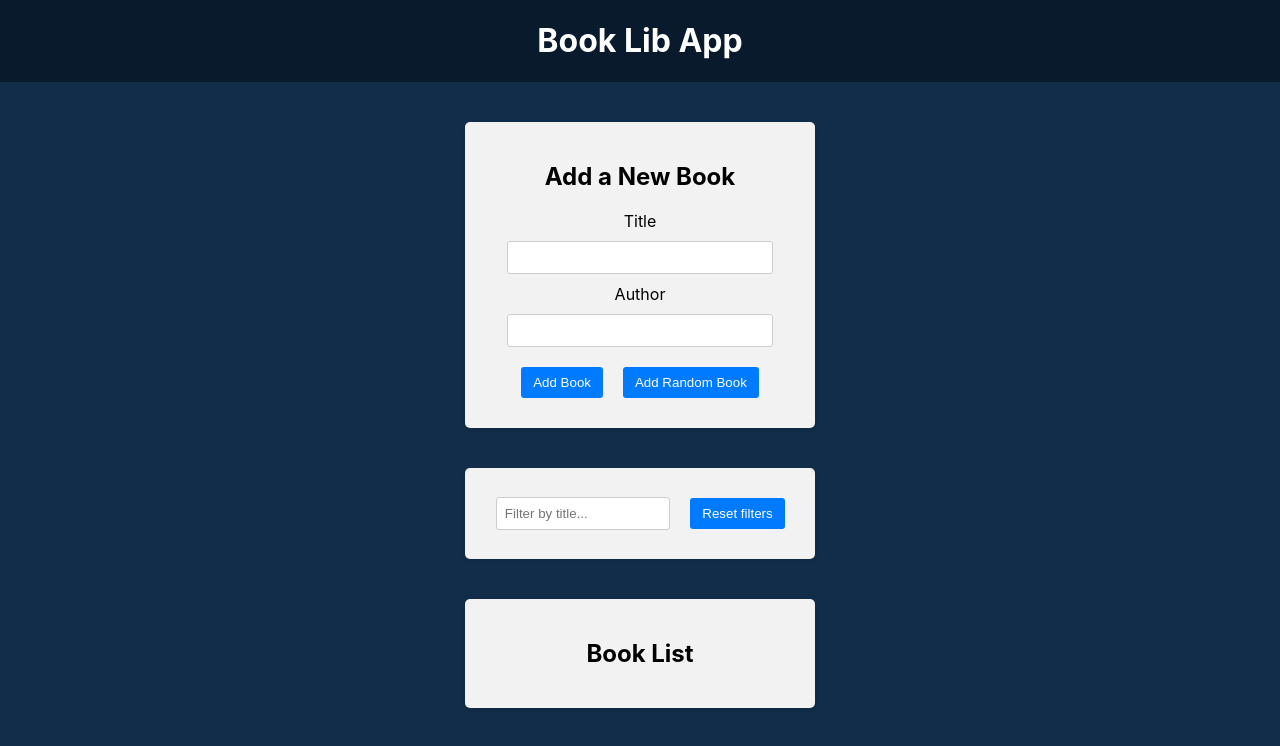
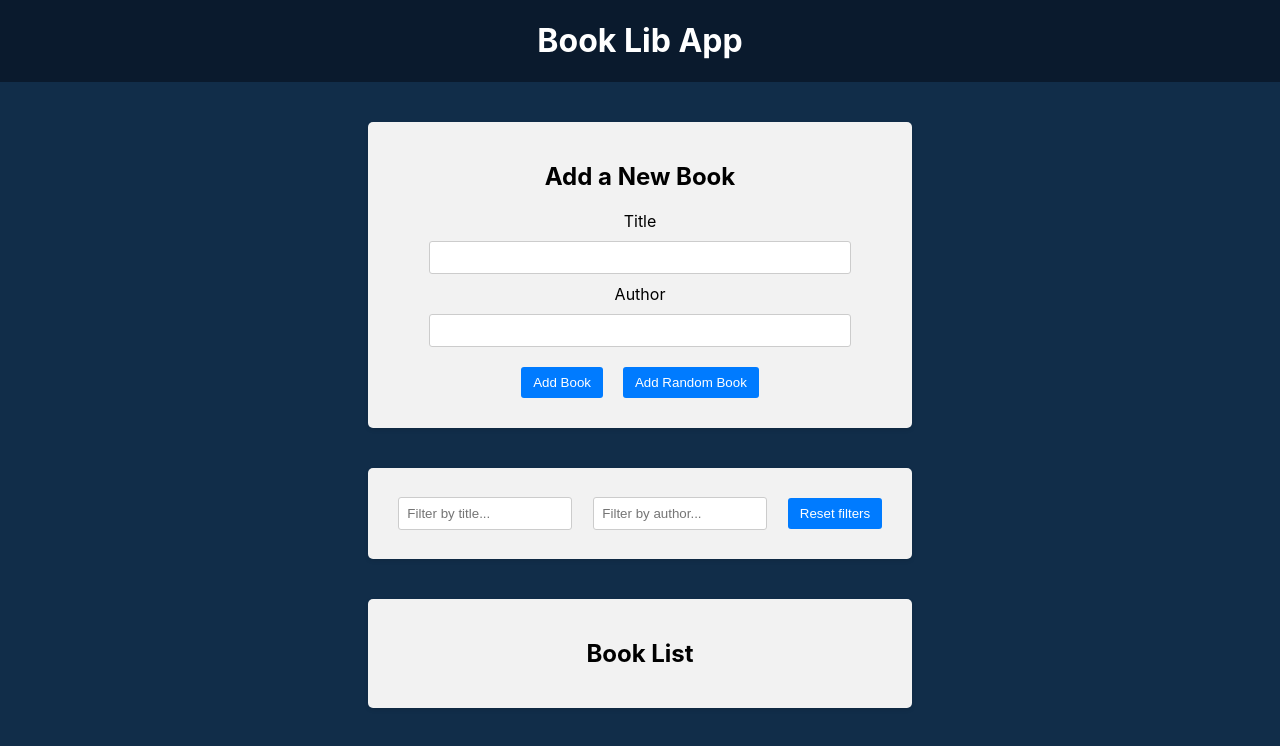
Before and after one commit to Andrei29SE/React-redux, a React (Create React App) app in the folder front-end/: page / in a window 1280 px wide. Shown: the top 746 px of the page. Built offline with nearby package versions, Linux system fonts and the light colour scheme.

Commit message:
10 - added author filter

```diff
--- a/front-end/src/components/BookList/BookList.js
+++ b/front-end/src/components/BookList/BookList.js
@@ -2,11 +2,12 @@
 import { useDispatch, useSelector } from 'react-redux'
 import { deleteBook, toggleFavourite } from '../../redux/books/actionCreators'
 import { BsBookmarks, BsBookmarksFill } from 'react-icons/bs'
-import { selectTitleFilter } from '../../redux/slices(modern appr)/filterSlice'
+import { selectTitleFilter, selectAuthorFilter } from '../../redux/slices(modern appr)/filterSlice'
 
 function BookList() {
   const books = useSelector((state) => state.books)
   const titleFilter = useSelector(selectTitleFilter)
+  const authorFilter = useSelector(selectAuthorFilter)
 
   const dispatch = useDispatch()
   const handleOnDeleteBook = (id) => {
@@ -18,7 +19,9 @@
 
   const filteredBooks = books.filter((book) => {
     const matchTitle = book.title.toLowerCase().includes(titleFilter.toLowerCase())
-    return matchTitle
+    const matchAuthor = book.author.toLowerCase().includes(authorFilter.toLowerCase())
+    return matchTitle && matchAuthor
+    // * '||; I'vent got any differences with &&
   })
   return (
     <div className='app-block book-list'>
--- a/front-end/src/components/Filter/Filter.js
+++ b/front-end/src/components/Filter/Filter.js
@@ -3,15 +3,21 @@
   setTitleFilter,
   selectTitleFilter,
   resetFilters,
+  selectAuthorFilter,
+  setAuthorFilter,
 } from '../../redux/slices(modern appr)/filterSlice'
 import { useDispatch, useSelector } from 'react-redux'
 
 function Filter() {
   const dispatch = useDispatch()
   const titleFilter = useSelector(selectTitleFilter)
+  const authorFilter = useSelector(selectAuthorFilter)
 
   const handleTitleFilterChange = (e) => {
     dispatch(setTitleFilter(e.target.value))
+  }
+  const handleAuthorFilterChange = (e) => {
+    dispatch(setAuthorFilter(e.target.value))
   }
 
   const handleResetFilters = () => {
@@ -28,6 +34,14 @@
             placeholder='Filter by title...'
           />
         </div>
+        <div className='filter-group'>
+          <input
+            value={authorFilter}
+            onChange={handleAuthorFilterChange}
+            type='text'
+            placeholder='Filter by author...'
+          />
+        </div>
         <button type='button' onClick={handleResetFilters}>
           Reset filters
         </button>
--- a/front-end/src/redux/slices(modern appr)/filterSlice.js
+++ b/front-end/src/redux/slices(modern appr)/filterSlice.js
@@ -2,6 +2,7 @@
 // U can change state in redux slices approach (ONLY) as immer lib allowsa to do it(mutate state)
 const initialState = {
   title: '',
+  author: '',
 }
 
 const filterSlice = createSlice({
@@ -14,13 +15,19 @@
       // Traditional Redux approach
       // return { ...state, title: action.payload }
     },
+    setAuthorFilter: (state, action) => {
+      // return { ...state, author: action.payload }
+      state.author = action.payload
+    },
     resetFilters: (state) => {
       return initialState
     },
   },
 })
-
-export const { setTitleFilter, resetFilters } = filterSlice.actions
+// reducers
+export const { setTitleFilter, resetFilters, setAuthorFilter } = filterSlice.actions
+// subscription functions(selectors)
 export const selectTitleFilter = (state) => state.filter.title
+export const selectAuthorFilter = (state) => state.filter.author
 
 export default filterSlice.reducer
```
